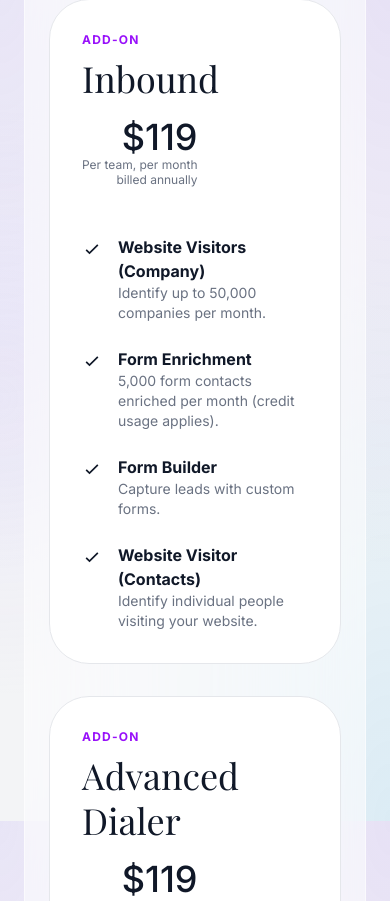
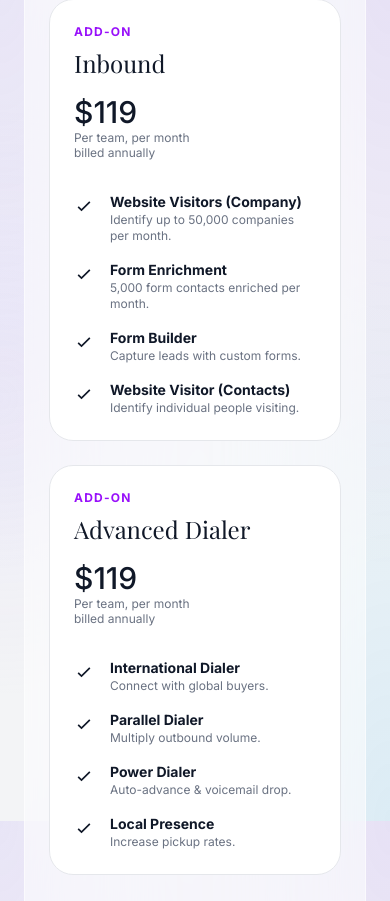
Before and after one commit to johnmesto9377-ctrl/Outmate-website, a React (Vite) app: page /pricing in a window 390 px wide. Shown: the part 4243-5144 px from the top of the page. Built offline with nearby package versions, Linux system fonts and the light colour scheme; a small style sheet from the web is missing; a web font is replaced by a local one.

Commit message:
Add files via upload

```diff
--- a/src/pages/Feature.jsx
+++ b/src/pages/Feature.jsx
@@ -122,11 +122,11 @@ const Feature = () => {
                                 { icon: <Clock size={24} />, title: 'Manual Grunt Work', desc: 'Reps spend 70% of their week researching and entering data instead of selling.' },
                                 { icon: <BarChart size={24} />, title: 'Static Lists', desc: 'By the time you build a list, the buying window has already potential closed.' }
                             ].map((item, i) => (
-                                <div key={i} className="bg-white p-8 rounded-2xl border border-gray-100 shadow-sm hover:shadow-xl transition-shadow group">
+                                <div key={i} className="bg-white p-8 rounded-2xl border border-gray-100 shadow-sm hover:shadow-xl active:scale-95 transition-all duration-200 group cursor-pointer">
                                     <div className="w-12 h-12 rounded-xl bg-gray-900 text-white flex items-center justify-center mb-6 group-hover:scale-110 transition-transform">
                                         {item.icon}
                                     </div>
-                                    <h3 className="text-xl font-bold text-gray-900 mb-3" style={{ fontFamily: 'SN Pro, sans-serif' }}>{item.title}</h3>
+                                    <h3 className="text-xl font-bold text-gray-900 mb-3 group-hover:text-purple-600 transition-colors" style={{ fontFamily: 'SN Pro, sans-serif' }}>{item.title}</h3>
                                     <p className="text-gray-500 leading-relaxed" style={{ fontFamily: 'Calibri, sans-serif' }}>
                                         {item.desc}
                                     </p>
@@ -254,7 +254,7 @@ const Feature = () => {
                     </section>
 
                     {/* Qualification Section */}
-                    <section id="scoring" className="py-32 px-6 md:px-12 bg-white border-t border-gray-100">
+                    <section id="scoring" className="py-16 md:py-32 px-6 md:px-12 bg-white border-t border-gray-100">
                         <div className="grid grid-cols-1 lg:grid-cols-2 gap-20 items-center">
                             {/* Left Visual - Lead Score */}
                             <div className="bg-gray-50 rounded-2xl p-8 md:p-12 flex items-center justify-center">
@@ -263,9 +263,14 @@ const Feature = () => {
                                         <h3 className="font-bold text-gray-900 text-lg" style={{ fontFamily: 'SN Pro, sans-serif' }}>Lead Score</h3>
                                     </div>
                                     <div className="flex justify-center mb-8 relative">
-                                        <div className="w-40 h-40 rounded-full border-[12px] border-gray-100 flex items-center justify-center relative">
-                                            <div className="absolute inset-0 rounded-full border-[12px] border-blue-500 border-t-transparent border-l-transparent transform -rotate-45" style={{ clipPath: 'polygon(0 0, 100% 0, 100% 100%, 0 100%)' }}></div>
-                                            <div className="text-center z-10">
+                                        <div className="relative w-40 h-40">
+                                            <svg viewBox="0 0 100 100" className="w-full h-full transform -rotate-90">
+                                                {/* Background Circle */}
+                                                <circle cx="50" cy="50" r="45" stroke="#f3f4f6" strokeWidth="8" fill="transparent" />
+                                                {/* Progress Path (94%) */}
+                                                <path d="M 50,5 A 45,45 0 1,1 9.5,74" fill="none" stroke="#3b82f6" strokeWidth="8" strokeLinecap="round" />
+                                            </svg>
+                                            <div className="absolute inset-0 flex flex-col items-center justify-center text-center">
                                                 <div className="text-3xl font-bold text-gray-900" style={{ fontFamily: 'SN Pro, sans-serif' }}>94</div>
                                                 <div className="text-xs text-gray-400 font-medium">/100</div>
                                             </div>
@@ -318,7 +323,7 @@ const Feature = () => {
                     </section>
 
                     {/* Automation Section */}
-                    <section id="automation" className="py-32 px-6 md:px-12 bg-gray-50/50">
+                    <section id="automation" className="py-16 md:py-32 px-6 md:px-12 bg-gray-50/50">
                         <div className="grid grid-cols-1 lg:grid-cols-2 gap-20 items-center">
                             {/* Left Content */}
                             <div>
@@ -373,7 +378,7 @@ const Feature = () => {
                     </section>
 
                     {/* System Intelligence Section */}
-                    <section id="intelligence" className="py-32 px-6 md:px-12 bg-white border-t border-gray-100">
+                    <section id="intelligence" className="py-16 md:py-32 px-6 md:px-12 bg-white border-t border-gray-100">
                         <div className="text-center mb-20 max-w-4xl mx-auto">
                             <div className="inline-block px-4 py-1.5 rounded-full bg-purple-100 text-purple-700 font-bold text-xs tracking-wider uppercase mb-8">
                                 System Intelligence
--- a/src/pages/Pricing.jsx
+++ b/src/pages/Pricing.jsx
@@ -227,90 +227,90 @@ const Pricing = () => {
                     <div className="max-w-[1400px] mx-auto mb-16">
                         <h2 className="text-3xl md:text-4xl font-medium text-gray-900 mb-12" style={{ fontFamily: '"SN Pro", sans-serif' }}>Add more power to your workflow</h2>
 
-                        <div className="grid grid-cols-1 md:grid-cols-2 gap-8 mb-8">
+                        <div className="flex flex-col gap-6 mb-8">
                             {/* Inbound Add-on */}
-                            <div id="inbound-addon" className="bg-white border border-gray-200 rounded-[2.5rem] p-8 md:p-12 hover:shadow-xl transition-shadow duration-300">
-                                <div className="flex flex-col md:flex-row justify-between items-start mb-12">
-                                    <div>
+                            <div id="inbound-addon" className="bg-white border border-gray-200 rounded-3xl p-6 md:p-12 hover:shadow-xl transition-shadow duration-300">
+                                <div className="flex flex-col md:flex-row justify-between items-start mb-8 md:mb-12">
+                                    <div className="mb-4 md:mb-0">
                                         <div className="uppercase text-purple-600 text-xs font-bold tracking-widest mb-2">ADD-ON</div>
-                                        <h3 className="text-4xl font-serif font-medium text-gray-900">Inbound</h3>
+                                        <h3 className="text-2xl md:text-4xl font-serif font-medium text-gray-900">Inbound</h3>
                                     </div>
-                                    <div className="text-right mt-4 md:mt-0">
-                                        <div className="text-4xl font-medium text-gray-900">$119</div>
+                                    <div className="text-left md:text-right">
+                                        <div className="text-3xl md:text-4xl font-medium text-gray-900">$119</div>
                                         <div className="text-xs text-gray-500 leading-tight">Per team, per month<br />billed annually</div>
                                     </div>
                                 </div>
-                                <div className="space-y-6">
+                                <div className="space-y-4 md:space-y-6">
                                     <div className="flex items-start gap-4">
                                         <svg className="w-5 h-5 text-gray-900 mt-1 shrink-0" fill="none" viewBox="0 0 24 24" stroke="currentColor" strokeWidth="2"><path d="M5 13l4 4L19 7" /></svg>
                                         <div>
-                                            <div className="font-bold text-gray-900">Website Visitors (Company)</div>
-                                            <div className="text-sm text-gray-500">Identify up to 50,000 companies per month.</div>
+                                            <div className="font-bold text-gray-900 text-sm md:text-base">Website Visitors (Company)</div>
+                                            <div className="text-xs md:text-sm text-gray-500">Identify up to 50,000 companies per month.</div>
                                         </div>
                                     </div>
                                     <div className="flex items-start gap-4">
                                         <svg className="w-5 h-5 text-gray-900 mt-1 shrink-0" fill="none" viewBox="0 0 24 24" stroke="currentColor" strokeWidth="2"><path d="M5 13l4 4L19 7" /></svg>
                                         <div>
-                                            <div className="font-bold text-gray-900">Form Enrichment</div>
-                                            <div className="text-sm text-gray-500">5,000 form contacts enriched per month (credit usage applies).</div>
+                                            <div className="font-bold text-gray-900 text-sm md:text-base">Form Enrichment</div>
+                                            <div className="text-xs md:text-sm text-gray-500">5,000 form contacts enriched per month.</div>
                                         </div>
                                     </div>
                                     <div className="flex items-start gap-4">
                                         <svg className="w-5 h-5 text-gray-900 mt-1 shrink-0" fill="none" viewBox="0 0 24 24" stroke="currentColor" strokeWidth="2"><path d="M5 13l4 4L19 7" /></svg>
                                         <div>
-                                            <div className="font-bold text-gray-900">Form Builder</div>
-                                            <div className="text-sm text-gray-500">Capture leads with custom forms.</div>
+                                            <div className="font-bold text-gray-900 text-sm md:text-base">Form Builder</div>
+                                            <div className="text-xs md:text-sm text-gray-500">Capture leads with custom forms.</div>
                                         </div>
                                     </div>
                                     <div className="flex items-start gap-4">
                                         <svg className="w-5 h-5 text-gray-900 mt-1 shrink-0" fill="none" viewBox="0 0 24 24" stroke="currentColor" strokeWidth="2"><path d="M5 13l4 4L19 7" /></svg>
                                         <div>
-                                            <div className="font-bold text-gray-900">Website Visitor (Contacts)</div>
-                                            <div className="text-sm text-gray-500">Identify individual people visiting your website.</div>
+                                            <div className="font-bold text-gray-900 text-sm md:text-base">Website Visitor (Contacts)</div>
+                                            <div className="text-xs md:text-sm text-gray-500">Identify individual people visiting.</div>
                                         </div>
                                     </div>
                                 </div>
                             </div>
 
                             {/* Advanced Dialer Add-on */}
-                            <div className="bg-white border border-gray-200 rounded-[2.5rem] p-8 md:p-12 hover:shadow-xl transition-shadow duration-300">
-                                <div className="flex flex-col md:flex-row justify-between items-start mb-12">
-                                    <div>
+                            <div className="bg-white border border-gray-200 rounded-3xl p-6 md:p-12 hover:shadow-xl transition-shadow duration-300">
+                                <div className="flex flex-col md:flex-row justify-between items-start mb-8 md:mb-12">
+                                    <div className="mb-4 md:mb-0">
                                         <div className="uppercase text-purple-600 text-xs font-bold tracking-widest mb-2">ADD-ON</div>
-                                        <h3 className="text-4xl font-serif font-medium text-gray-900">Advanced Dialer</h3>
+                                        <h3 className="text-2xl md:text-4xl font-serif font-medium text-gray-900">Advanced Dialer</h3>
                                     </div>
-                                    <div className="text-right mt-4 md:mt-0">
-                                        <div className="text-4xl font-medium text-gray-900">$119</div>
+                                    <div className="text-left md:text-right">
+                                        <div className="text-3xl md:text-4xl font-medium text-gray-900">$119</div>
                                         <div className="text-xs text-gray-500 leading-tight">Per team, per month<br />billed annually</div>
                                     </div>
                                 </div>
-                                <div className="space-y-6">
+                                <div className="space-y-4 md:space-y-6">
                                     <div className="flex items-start gap-4">
                                         <svg className="w-5 h-5 text-gray-900 mt-1 shrink-0" fill="none" viewBox="0 0 24 24" stroke="currentColor" strokeWidth="2"><path d="M5 13l4 4L19 7" /></svg>
                                         <div>
-                                            <div className="font-bold text-gray-900">International Dialer</div>
-                                            <div className="text-sm text-gray-500">Connect with global buyers using built-in international calling.</div>
+                                            <div className="font-bold text-gray-900 text-sm md:text-base">International Dialer</div>
+                                            <div className="text-xs md:text-sm text-gray-500">Connect with global buyers.</div>
                                         </div>
                                     </div>
                                     <div className="flex items-start gap-4">
                                         <svg className="w-5 h-5 text-gray-900 mt-1 shrink-0" fill="none" viewBox="0 0 24 24" stroke="currentColor" strokeWidth="2"><path d="M5 13l4 4L19 7" /></svg>
                                         <div>
-                                            <div className="font-bold text-gray-900">Parallel Dialer</div>
-                                            <div className="text-sm text-gray-500">Multiply outbound volume by dialing multiple numbers at once.</div>
+                                            <div className="font-bold text-gray-900 text-sm md:text-base">Parallel Dialer</div>
+                                            <div className="text-xs md:text-sm text-gray-500">Multiply outbound volume.</div>
                                         </div>
                                     </div>
                                     <div className="flex items-start gap-4">
                                         <svg className="w-5 h-5 text-gray-900 mt-1 shrink-0" fill="none" viewBox="0 0 24 24" stroke="currentColor" strokeWidth="2"><path d="M5 13l4 4L19 7" /></svg>
                                         <div>
-                                            <div className="font-bold text-gray-900">Power Dialer</div>
-                                            <div className="text-sm text-gray-500">Single-line dialing with auto-advance, voicemail drop, and instant call logging.</div>
+                                            <div className="font-bold text-gray-900 text-sm md:text-base">Power Dialer</div>
+                                            <div className="text-xs md:text-sm text-gray-500">Auto-advance & voicemail drop.</div>
                                         </div>
                                     </div>
                                     <div className="flex items-start gap-4">
                                         <svg className="w-5 h-5 text-gray-900 mt-1 shrink-0" fill="none" viewBox="0 0 24 24" stroke="currentColor" strokeWidth="2"><path d="M5 13l4 4L19 7" /></svg>
                                         <div>
-                                            <div className="font-bold text-gray-900">Local Presence</div>
-                                            <div className="text-sm text-gray-500">Use local area codes to increase pickup rates.</div>
+                                            <div className="font-bold text-gray-900 text-sm md:text-base">Local Presence</div>
+                                            <div className="text-xs md:text-sm text-gray-500">Increase pickup rates.</div>
                                         </div>
                                     </div>
                                 </div>
@@ -451,7 +451,7 @@ const Pricing = () => {
                         </div>
 
                         {/* Inbound Section (Collapsed) */}
-                        <div id="inbound-features" className="bg-purple-100/50 rounded-2xl p-6 flex items-center gap-4 mb-4 opacity-70 hover:opacity-100 hover:bg-purple-100 hover:shadow-lg hover:scale-[1.01] transition-all duration-300 cursor-pointer">
+                        <div id="inbound-features" className="bg-purple-100/50 rounded-2xl p-6 flex items-center gap-4 mb-4 opacity-100 md:opacity-70 hover:opacity-100 hover:bg-purple-100 hover:shadow-lg hover:scale-[1.01] transition-all duration-300 cursor-pointer">
                             <div className="w-10 h-10 bg-[#625DF5] rounded-lg flex items-center justify-center text-white">
                                 <svg className="w-6 h-6 transform rotate-45" fill="none" viewBox="0 0 24 24" stroke="currentColor" strokeWidth="2"><path d="M12 19l9 2-9-18-9 18 9-2zm0 0v-8" /></svg>
                             </div>
@@ -462,7 +462,7 @@ const Pricing = () => {
                         </div>
 
                         {/* Data Enrichment Section (Collapsed) */}
-                        <div id="data-enrichment-features" className="bg-gray-100 rounded-2xl p-6 flex items-center gap-4 mb-4 opacity-70 hover:opacity-100 hover:bg-purple-50 hover:shadow-lg hover:scale-[1.01] transition-all duration-300 cursor-pointer">
+                        <div id="data-enrichment-features" className="bg-gray-100 rounded-2xl p-6 flex items-center gap-4 mb-4 opacity-100 md:opacity-70 hover:opacity-100 hover:bg-purple-50 hover:shadow-lg hover:scale-[1.01] transition-all duration-300 cursor-pointer">
                             <div className="w-10 h-10 bg-gray-400 rounded-lg flex items-center justify-center text-white">
                                 <svg className="w-6 h-6" fill="none" viewBox="0 0 24 24" stroke="currentColor" strokeWidth="2"><path d="M19 11H5m14 0a2 2 0 012 2v6a2 2 0 01-2 2H5a2 2 0 01-2-2v-6a2 2 0 012-2m14 0V9a2 2 0 00-2-2M5 11V9a2 2 0 012-2m0 0V5a2 2 0 012-2h6a2 2 0 012 2v2M7 7h10" /></svg>
                             </div>
@@ -473,7 +473,7 @@ const Pricing = () => {
                         </div>
 
                         {/* Deal Execution Section (Collapsed) */}
-                        <div id="deal-execution-features" className="bg-gray-100 rounded-2xl p-6 flex items-center gap-4 mb-4 opacity-70 hover:opacity-100 hover:bg-purple-50 hover:shadow-lg hover:scale-[1.01] transition-all duration-300 cursor-pointer">
+                        <div id="deal-execution-features" className="bg-gray-100 rounded-2xl p-6 flex items-center gap-4 mb-4 opacity-100 md:opacity-70 hover:opacity-100 hover:bg-purple-50 hover:shadow-lg hover:scale-[1.01] transition-all duration-300 cursor-pointer">
                             <div className="w-10 h-10 bg-gray-400 rounded-lg flex items-center justify-center text-white">
                                 <svg className="w-6 h-6" fill="none" viewBox="0 0 24 24" stroke="currentColor" strokeWidth="2"><path d="M9 12l2 2 4-4m6 2a9 9 0 11-18 0 9 9 0 0118 0z" /></svg>
                             </div>
@@ -582,25 +582,25 @@ const Pricing = () => {
 
                         {/* Right Column: Testimonial Card */}
                         <div className="relative">
-                            <div className="bg-white rounded-[2rem] p-8 md:p-12 shadow-xl border border-gray-100 relative overflow-hidden">
+                            <div className="bg-white rounded-3xl p-6 md:p-12 shadow-xl border border-gray-100 relative overflow-hidden">
                                 {/* Background Gradient Blob */}
                                 <div className="absolute top-0 right-0 w-64 h-64 bg-purple-100 rounded-full blur-3xl opacity-50 -translate-y-1/2 translate-x-1/2"></div>
 
-                                <Quote className="w-12 h-12 text-gray-900 mb-6 relative z-10" fill="currentColor" />
+                                <Quote className="w-8 h-8 md:w-12 md:h-12 text-gray-900 mb-4 md:mb-6 relative z-10" fill="currentColor" />
 
-                                <blockquote className="text-xl md:text-2xl font-medium text-gray-900 mb-12 relative z-10 leading-relaxed">
-                                    "We reduced the complexity of three tools into one. We're getting higher reply rates, open rates are doubled, meetings are up, and speed to booking a meeting is cut in half. This is the sales platform for people who want to do more with their outreach."
+                                <blockquote className="text-sm md:text-2xl font-medium text-gray-900 mb-8 md:mb-12 relative z-10 leading-relaxed">
+                                    "We reduced the complexity of three tools into one. We're getting higher reply rates, open rates are doubled..."
                                 </blockquote>
 
-                                <div className="flex flex-col md:flex-row items-end justify-between gap-8 relative z-10">
-                                    <div className="flex items-center gap-4">
-                                        <div className="w-16 h-16 rounded-2xl bg-gray-200 overflow-hidden shrink-0">
+                                <div className="flex flex-col md:flex-row items-end justify-between gap-6 relative z-10">
+                                    <div className="flex items-center gap-3 md:gap-4">
+                                        <div className="w-10 h-10 md:w-16 md:h-16 rounded-xl md:rounded-2xl bg-gray-200 overflow-hidden shrink-0">
                                             {/* Placeholder for User Image */}
                                             <img src="https://images.unsplash.com/photo-1507003211169-0a1dd7228f2d?ixlib=rb-1.2.1&auto=format&fit=crop&w=200&q=80" alt="Abhay Suman" className="w-full h-full object-cover" />
                                         </div>
                                         <div>
-                                            <div className="font-bold text-gray-900">Abhay Suman</div>
-                                            <div className="text-sm text-gray-500">CEO at Outmate</div>
+                                            <div className="font-bold text-gray-900 text-sm md:text-base">Abhay Suman</div>
+                                            <div className="text-xs md:text-sm text-gray-500">CEO at Outmate</div>
                                         </div>
                                     </div>
 
```
Also changed, not shown: 3 other files (tests, documents, lock files or other folders).
